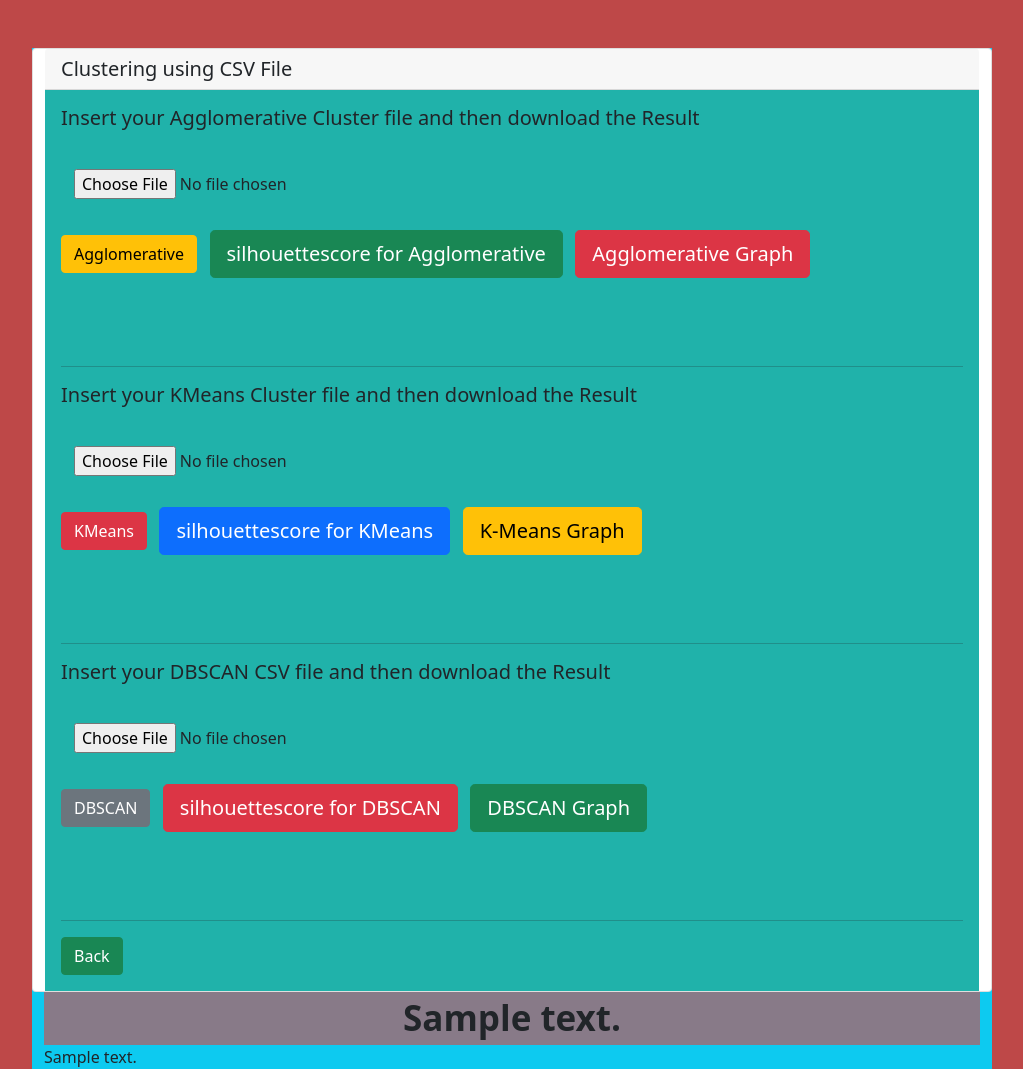
After one commit to Abii9443/Cluster, a Flask app: template templates/layout.html in a window 1280 px wide. The commit adds this page. Shown: the whole page, without its empty margins (128-1151 px from the left). Run offline with Flask 2, Linux system fonts and the light colour scheme; the template is opened without the code that fills it: most values are stand-ins (such as "Sample title", 1, 10 or a date in 2020); parts of the project's set-up code (start-up, migrations or seed data) failed here and were passed over.

Commit message:
Add files via upload

```diff
--- /dev/null
+++ b/templates/layout.html
@@ -0,0 +1,65 @@
+<!DOCTYPE html>
+<html >
+<!--From https://codepen.io/frytyler/pen/EGdtg-->
+<head>
+  <meta charset="UTF-8">
+  <title>Cluster</title>
+  <link href='https://fonts.googleapis.com/css?family=Pacifico' rel='stylesheet' type='text/css'>
+<link href='https://fonts.googleapis.com/css?family=Arimo' rel='stylesheet' type='text/css'>
+<link href='https://fonts.googleapis.com/css?family=Hind:300' rel='stylesheet' type='text/css'>
+<link href='https://fonts.googleapis.com/css?family=Open+Sans+Condensed:300' rel='stylesheet' type='text/css'>
+<link href="https://cdn.jsdelivr.net/npm/bootstrap@5.1.1/dist/css/bootstrap.min.css" rel="stylesheet" integrity="sha384-F3w7mX95PdgyTmZZMECAngseQB83DfGTowi0iMjiWaeVhAn4FJkqJByhZMI3AhiU" crossorigin="anonymous">
+
+</head>
+
+<body style="background-color: rgb(190, 72, 72);">
+  <div class="container mt-5 w-75 bg-info">
+    <div class="row">
+      <div class="card">
+        <h5 class="card-header">Clustering using CSV File</h5>
+        <div class="card-body" style="background-color: lightseagreen;">
+          <h5 class="card-title">Insert your Agglomerative Cluster  file and then download the Result </h5><br>
+
+          <form action="/transformagglo" method="post" enctype="multipart/form-data">
+            <input type="file" name="data_file" class="btn btn-block"/><br><br>
+            <button name="class" class="btn btn-warning btn-block btn-large" value="agglo">Agglomerative</button>&nbsp;&nbsp;
+            <button name="class" class="btn btn-success btn-lg btn-block" value="aggloscore">silhouettescore for Agglomerative</button>&nbsp;&nbsp;
+            <button name="class" class="btn btn-danger btn-lg btn-block" value="agglograph">Agglomerative Graph</button>&nbsp;&nbsp;
+          </form> <br><br>
+
+           <br><hr style="font-weight: bold;">
+           <h5 class="card-title">Insert your KMeans Cluster  file and then download the Result </h5><br>
+        <form action="/transformKM" method="post" enctype="multipart/form-data">
+          <input type="file" name="data_file" class="btn btn-block"/><br><br>
+          <button name="class" class="btn btn-danger btn-block btn-large" value="kmeans">KMeans</button>&nbsp;&nbsp;
+          <button name="class" class="btn btn-primary btn-lg btn-block"value="kmeanscore">silhouettescore for KMeans</button>&nbsp;&nbsp;
+          <button name="class" class="btn btn-warning btn-lg btn-block" value="kmeansgraph">K-Means Graph</button>&nbsp;&nbsp;
+        </form>  <br><br>
+        <br><hr style="font-weight: bold;">
+
+          <h5 class="card-title">Insert your DBSCAN CSV file and then download the Result </h5><br>
+          <form action="/transformdb" method="post" enctype="multipart/form-data">
+            <input type="file" name="data_file" class="btn btn-block"/><br><br>
+            <button name="class" class="btn btn-secondary btn-block btn-large"value="dbscan">DBSCAN</button>&nbsp;&nbsp;
+            <button name="class" class="btn btn-danger btn-lg btn-block" value="dbscore">silhouettescore for DBSCAN</button>&nbsp;&nbsp;
+            <button name="class" class="btn btn-success btn-lg btn-block" value="dbgraph">DBSCAN Graph</button>&nbsp;&nbsp;
+          </form>  <br><br>
+
+          <br><hr style="font-weight: bold;">
+          <form action="/defaults" method="post" enctype="multipart/form-data">
+            <button type="submit" class="btn btn-success btn-block btn-large">Back</button>
+        </form>
+
+        </div>
+      </div>
+    </div>
+    <div style="font-size: 35px;font-weight: bold; text-align: center; background-color: rgb(136, 122, 136);">
+      {{ prediction_text }}
+     </div>
+     <div>
+      {{ prediction1_text }}
+     </div>
+
+  </div>
+</body>
+</html>
```
Also changed, not shown: templates/graph.html (added, +16 -0 lines), templates/index.html (+60 -0 lines).
